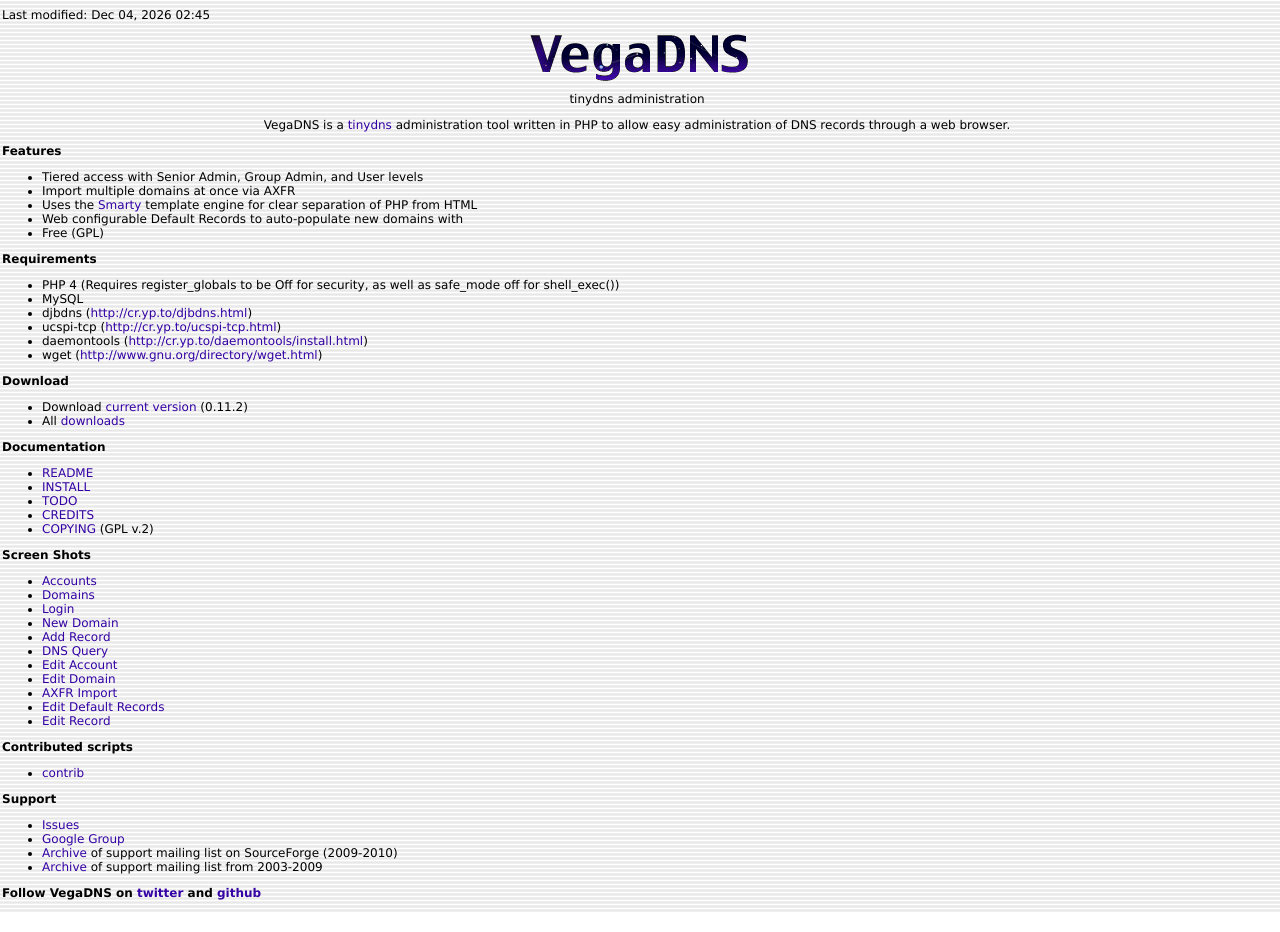
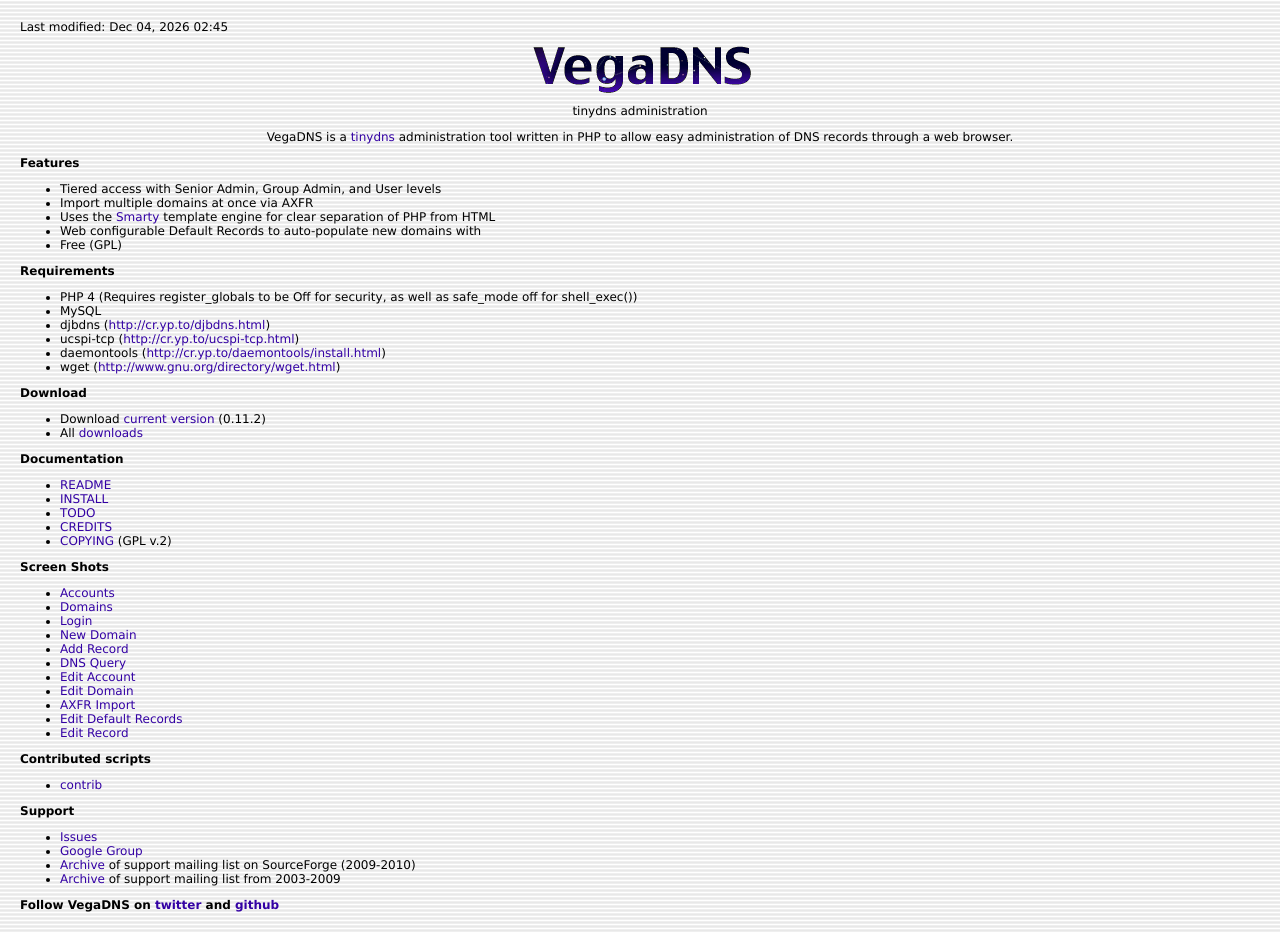
Before and after one commit to shupp/vegadns-website, a PHP site: page / in a window 1280 px wide. Run offline with PHP 8.4, Linux system fonts and the light colour scheme.

Commit message:
Updated body margin to 20px

```diff
--- a/public_html/core-style.css
+++ b/public_html/core-style.css
@@ -22,10 +22,7 @@ body {
   font-family: Verdana,Helvetica,sans-serif;
   font-size: 12px;
   font-weight: normal;
-  margin-left: 2px;
-  margin-top: 15px
-  margin-width: 0px;
-  margin-height: 15px;
+  margin: 20px;
 }
 font {
   text-decoration: none;
```
